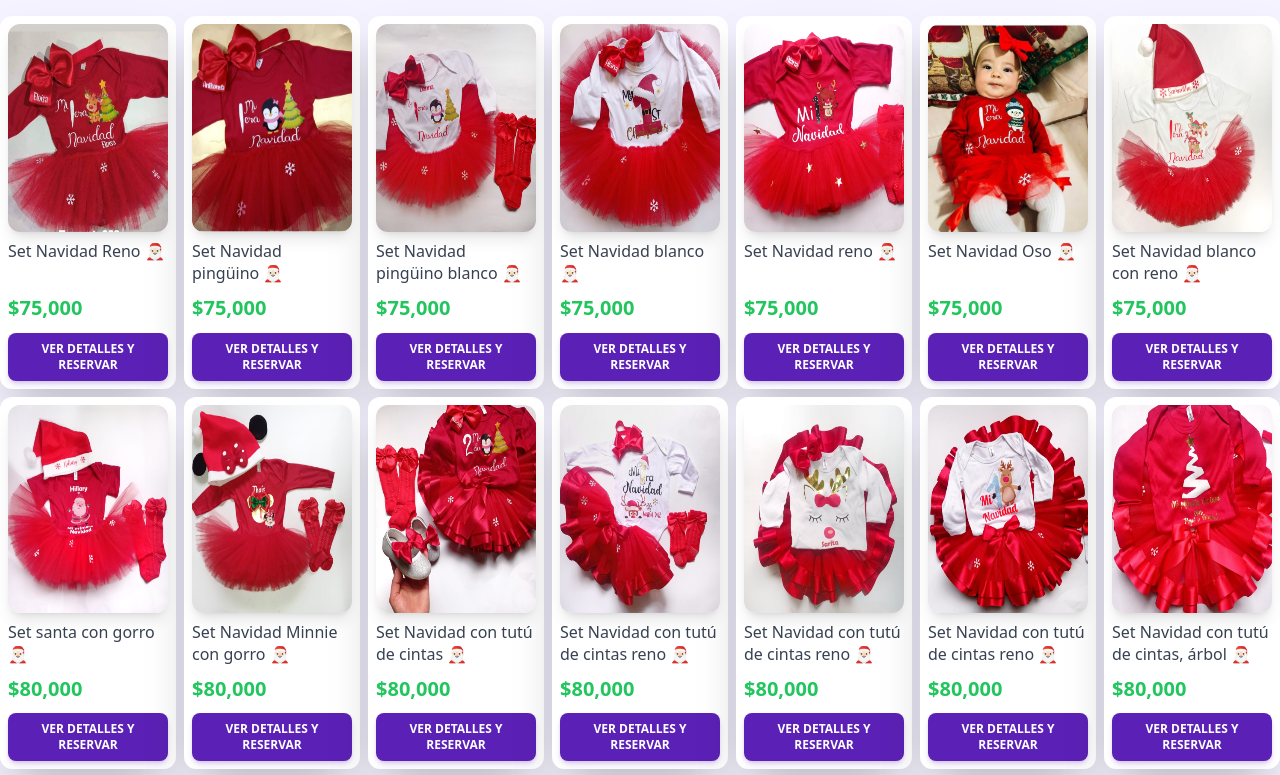
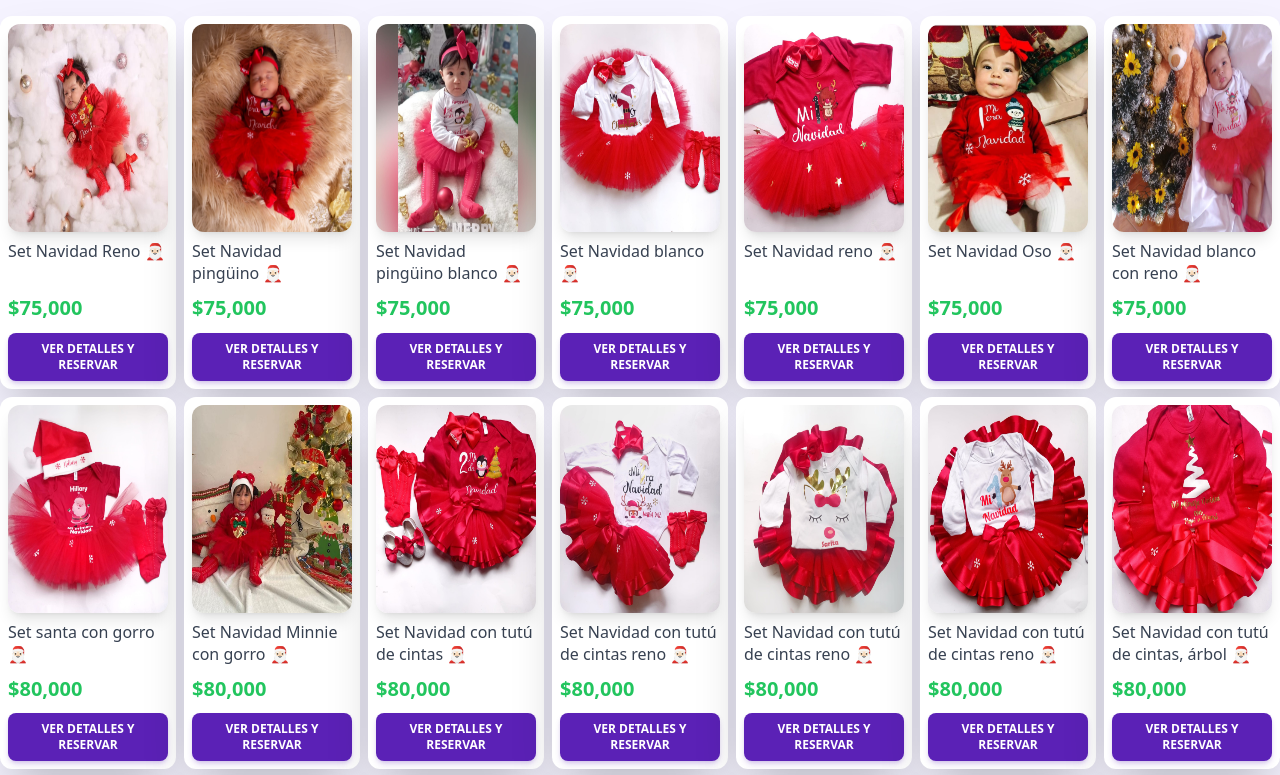
Before and after one commit to juanperezzdp/PagesJnny, a React (Vite) app: page /cataloguegirl in a window 1280 px wide. Shown: the top 775 px of the page. Built offline with nearby package versions, Linux system fonts and the light colour scheme.

Commit message:
confi array

```diff
--- a/src/ArrayProducts/NavidadNiña.js
+++ b/src/ArrayProducts/NavidadNiña.js
@@ -102,7 +102,7 @@ export const NavidadNiña = [
     sizes: "0-3, 3-6, 6-9, 9-12, 12-18 y 18-24",
     description:
       "Mameluco, Tutú con copitos estampados, Balaca personalizada, Medias españolas",
-    image: { img1: Navidad1, img2: Navidad2 },
+    image: { img1: Navidad2, img2: Navidad1 },
   },
   {
     id: "02",
@@ -112,7 +112,7 @@ export const NavidadNiña = [
     sizes: "0-3, 3-6, 6-9, 9-12, 12-18 y 18-24",
     description:
       "Mameluco, Tutú con copitos estampados, Balaca personalizada, Medias españolas",
-    image: { img1: Navidad3, img2: Navidad4 },
+    image: { img1: Navidad4, img2: Navidad3 },
   },
   {
     id: "03",
@@ -122,7 +122,7 @@ export const NavidadNiña = [
     sizes: "0-3, 3-6, 6-9, 9-12, 12-18 y 18-24",
     description:
       "Mameluco, Tutú con copitos estampados, Balaca personalizada, Medias españolas",
-    image: { img1: Navidad5, img2: Navidad6 },
+    image: { img1: Navidad6, img2: Navidad5 },
   },
   {
     id: "04",
@@ -132,7 +132,7 @@ export const NavidadNiña = [
     sizes: "0-3, 3-6, 6-9, 9-12, 12-18 y 18-24",
     description:
       "Mameluco, Tutú con copitos estampados, Balaca personalizada, Medias españolas",
-    image: { img1: Navidad7, img2: Navidad8 },
+    image: { img1: Navidad8, img2: Navidad7 },
   },
   {
     id: "05",
@@ -162,7 +162,7 @@ export const NavidadNiña = [
     sizes: "0-3, 3-6, 6-9, 9-12, 12-18 y 18-24",
     description:
       "Mameluco, Tutú con copos, Gorro personalizada, Medias españolas",
-    image: { img1: Navidad12, img2: Navidad13 },
+    image: { img1: Navidad13, img2: Navidad12 },
   },
   {
     id: "08",
@@ -182,7 +182,7 @@ export const NavidadNiña = [
     sizes: "0-3, 3-6, 6-9, 9-12, 12-18 y 18-24",
     description:
       "Mameluco personalizado, Tutú, Gorro personalizada, Medias españolas",
-    image: { img1: Navidad15, img2: Navidad16 },
+    image: { img1: Navidad16, img2: Navidad15 },
   },
   {
     id: "10",
@@ -192,7 +192,7 @@ export const NavidadNiña = [
     sizes: "0-3, 3-6, 6-9, 9-12, 12-18 y 18-24",
     description: `Mameluco personalizado, Tutú de cintas con copitos, Balaca personalizada, Medias españolas,
       (Zapatos se vende por separado solo disponible talla 22 en 45.000)`,
-    image: { img1: Navidad17, img2: Navidad18 },
+    image: { img1: Navidad18, img2: Navidad17 },
   },
   {
     id: "11",
@@ -211,7 +211,7 @@ export const NavidadNiña = [
     price: 80000,
     sizes: "0-3, 3-6, 6-9, 9-12, 12-18 y 18-24",
     description: "Mameluco personalizado, Tutú, Balaca, Medias españolas",
-    image: { img1: Navidad20, img2: Navidad21 },
+    image: { img1: Navidad21, img2: Navidad20 },
   },
   {
     id: "13",
@@ -221,7 +221,7 @@ export const NavidadNiña = [
     sizes: "0-3, 3-6, 6-9, 9-12, 12-18 y 18-24",
     description:
       "Mameluco personalizado, Tutú con copitos estampados, Balaca, Medias españolas",
-    image: { img1: Navidad22, img2: Navidad23 },
+    image: { img1: Navidad23, img2: Navidad22 },
   },
   {
     id: "14",
@@ -231,7 +231,7 @@ export const NavidadNiña = [
     sizes: "0-3, 3-6, 6-9, 9-12, 12-18 y 18-24",
     description:
       "Mameluco, Tutú con copitos estampados, Balaca personalizada, Medias españolas",
-    image: { img1: Navidad24, img2: Navidad25 },
+    image: { img1: Navidad25, img2: Navidad24 },
   },
   {
     id: "15",
@@ -241,7 +241,7 @@ export const NavidadNiña = [
     sizes: "0-3, 3-6, 6-9, 9-12, 12-18 y 18-24",
     description:
       "Mameluco, Tutú con copitos estampados, Balaca personalizada, Medias españolas",
-    image: { img1: Navidad24, img2: Navidad25 },
+    image: { img1: Navidad25, img2: Navidad24 },
   },
   {
     id: "16",
@@ -251,7 +251,7 @@ export const NavidadNiña = [
     sizes: "0-3, 3-6, 6-9, 9-12, 12-18 y 18-24",
     description:
       "Mameluco, Tutú con copitos estampados, Gorro, Medias españolas",
-    image: { img1: Navidad26, img2: Navidad27 },
+    image: { img1: Navidad27, img2: Navidad26 },
   },
   {
     id: "17",
@@ -261,7 +261,7 @@ export const NavidadNiña = [
     sizes: "0-3, 3-6, 6-9, 9-12, 12-18 y 18-24",
     description:
       "Mameluco, Tutú con copitos estampados, Balaca, Medias españolas",
-    image: { img1: Navidad28, img2: Navidad29 },
+    image: { img1: Navidad29, img2: Navidad28 },
   },
   {
     id: "18",
@@ -279,7 +279,7 @@ export const NavidadNiña = [
     price: 60000,
     sizes: "0-3, 3-6, 6-9, 9-12, 12-18 y 18-24",
     description: "Mameluco, Balaca dorada, Medias españolas",
-    image: { img1: Navidad31, img2: Navidad32 },
+    image: { img1: Navidad32, img2: Navidad31 },
   },
   {
     id: "20",
@@ -306,7 +306,7 @@ export const NavidadNiña = [
     price: 60000,
     sizes: "0-3, 3-6, 6-9, 9-12, 12-18 y 18-24",
     description: "Mameluco, Gorro personalizado, Medias españolas",
-    image: { img1: Navidad35, img2: Navidad36 },
+    image: { img1: Navidad36, img2: Navidad35 },
   },
   {
     id: "23",
@@ -324,7 +324,7 @@ export const NavidadNiña = [
     price: 50000,
     sizes: "0-3, 3-6, 6-9, 9-12, 12-18 y 18-24",
     description: "Enterizo, Gorro personalizado",
-    image: { img1: Navidad38, img: Navidad39 },
+    image: { img1: Navidad39, img: Navidad38 },
   },
   {
     id: "25",
@@ -342,7 +342,7 @@ export const NavidadNiña = [
     price: 45000,
     sizes: "0-3, 3-6, 6-9, 9-12, 12-18",
     description: "Enterizo, Balaca  ",
-    image: { img1: Navidad41, img: Navidad42 },
+    image: { img1: Navidad42, img: Navidad41 },
   },
   {
     id: "27",
@@ -351,7 +351,7 @@ export const NavidadNiña = [
     price: 50000,
     sizes: "0-3, 3-6, 6-9, 9-12, 12-18",
     description: "Enterizo, Balaca dorada o Balaca (tu escoges)",
-    image: { img1: Navidad43, img: Navidad44 },
+    image: { img1: Navidad44, img: Navidad43 },
   },
   {
     id: "28",
@@ -466,6 +466,6 @@ export const NavidadNiña = [
       "Bebé: 0-3, 3-6, 6-9, 9-12, 12-18 y 18-24. Niño: 2-4, 4-6, 6-8, 10-12 y 12-16. Adulto: S, M, L, XL",
     description:
       "Set bebé: vestido, Balaca personalizada y medias españolas (75.000$). Camiseta (35.000$)",
-    image: { img1: Navidad56, img2: Navidad57 },
+    image: { img1: Navidad57, img2: Navidad56 },
   },
 ];
```
